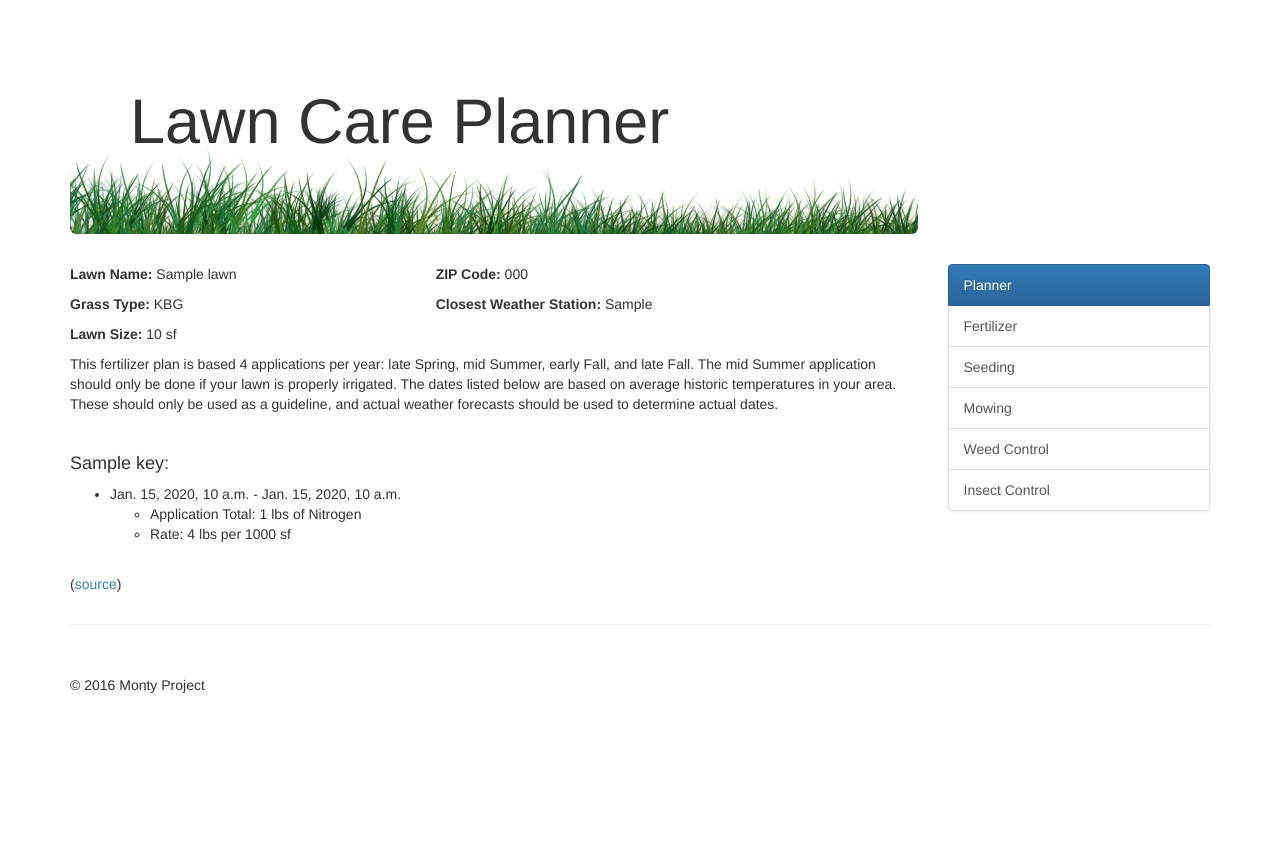
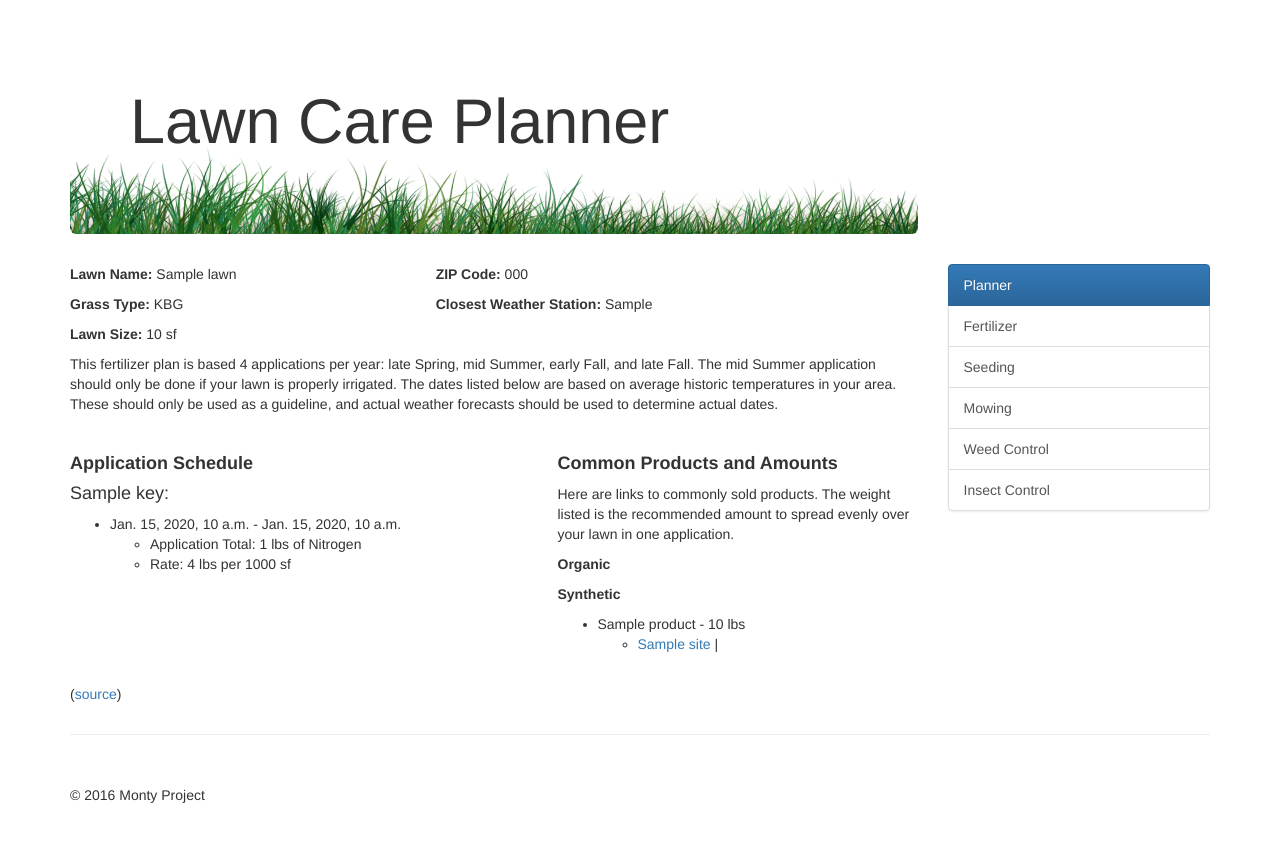
Before and after one commit to pmontgo33/lawn-care-planner, a Django app: template planner/templates/planner/lawn_detail.html in a window 1280 px wide, after a click on "Fertilizer". Shown: the part 51-896 px from the top of the page. Before the commit the page ends 744 px from the top, so only its background shows below. Run offline with Django 3.2, Linux system fonts and the light colour scheme; tables that the repository leaves empty hold one stand-in row (values such as "Sample post"); the template is opened without the code that fills it: values that come from a table or form of the project are taken from there, most other values are stand-ins (such as "Sample title", 1, 10 or a date in 2020); some libraries are stand-ins or nearby versions.

Commit message:
Adds common products to the fertilizer page
This adds common fertilizers to the fertilizer page. The home depot links do not work yet.

```diff
--- a/planner/templates/planner/lawn_detail.html
+++ b/planner/templates/planner/lawn_detail.html
@@ -82,7 +82,8 @@
 
                 <div class="row">
 
-                  <div class="col-sm-5">
+                  <div class="col-lg-5">
+                      <h4><strong>Application Schedule</strong></h4>
                         {% for key,list in fertilizer_apps.items %}
                           <h4>{{ key | capfirst }}:</h4>
                           {% for value in list %}
@@ -100,8 +101,49 @@
                             {% endfor %}
                         {% endfor %}
                   </div>
-                    <div class="col-sm-1"></div>
-                    <div class="col-sm-4">
+
+                    <div class="col-lg-4">
+                        <h4><strong>Common Products and Amounts</strong></h4>
+                        <p>Here are links to commonly sold products. The weight listed is the recommended amount
+                            to spread evenly over your lawn in one application.</p>
+
+                        <p><strong>Organic</strong></p>
+                        <ul>
+                            {% for product in fertilizer_products %}
+                                {% if product.organic %}
+                                    <li>{{ product.name }} - {{ product.weight }} lbs
+                                        <ul>
+                                            <li>
+                                                <p>
+                                                {% for site,url in product.links.items %}
+                                                <a href={{ url }} target="_blank">{{ site }}</a> |
+                                                {% endfor %}
+                                                </p>
+                                            </li>
+                                        </ul>
+                                    </li>
+                                {% endif %}
+                            {% endfor %}
+                        </ul>
+
+                        <p><strong>Synthetic</strong></p>
+                        <ul>
+                            {% for product in fertilizer_products %}
+                                {% if not product.organic %}
+                                    <li>{{ product.name }} - {{ product.weight }} lbs
+                                        <ul>
+                                            <li>
+                                                <p>
+                                                {% for site,url in product.links.items %}
+                                                <a href={{ url }} target="_blank">{{ site }}</a> |
+                                                {% endfor %}
+                                                </p>
+                                            </li>
+                                        </ul>
+                                    </li>
+                                {% endif %}
+                            {% endfor %}
+                        </ul>
                       <!--<p>N-P-K CALCULATOR</p>-->
                     </div>
                 </div>
```
Also changed, not shown: planner/lawn/fertilizer.py (+67 -4 lines), planner/views.py (+10 -3 lines). Lines whose indentation alone changed are shown as unchanged.
